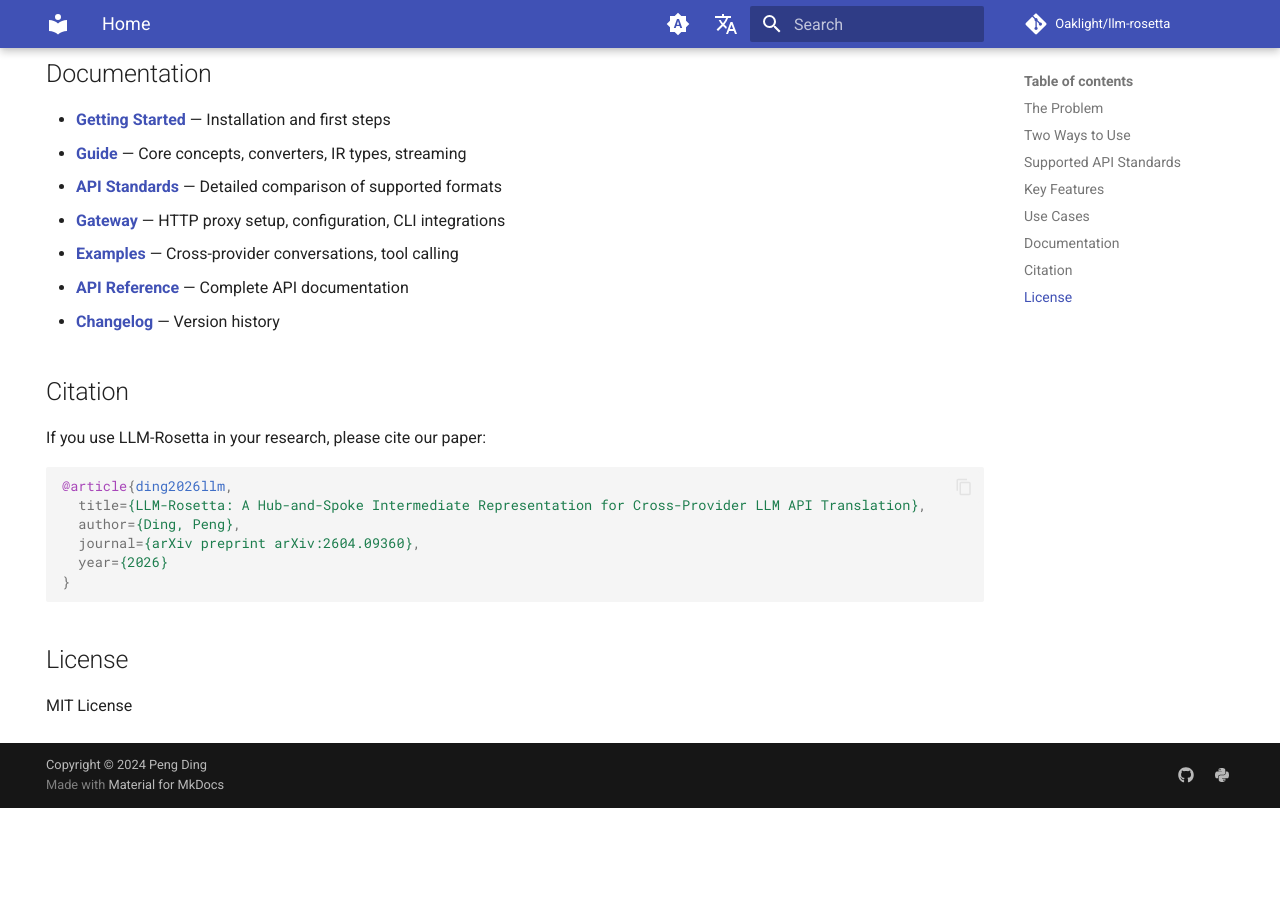
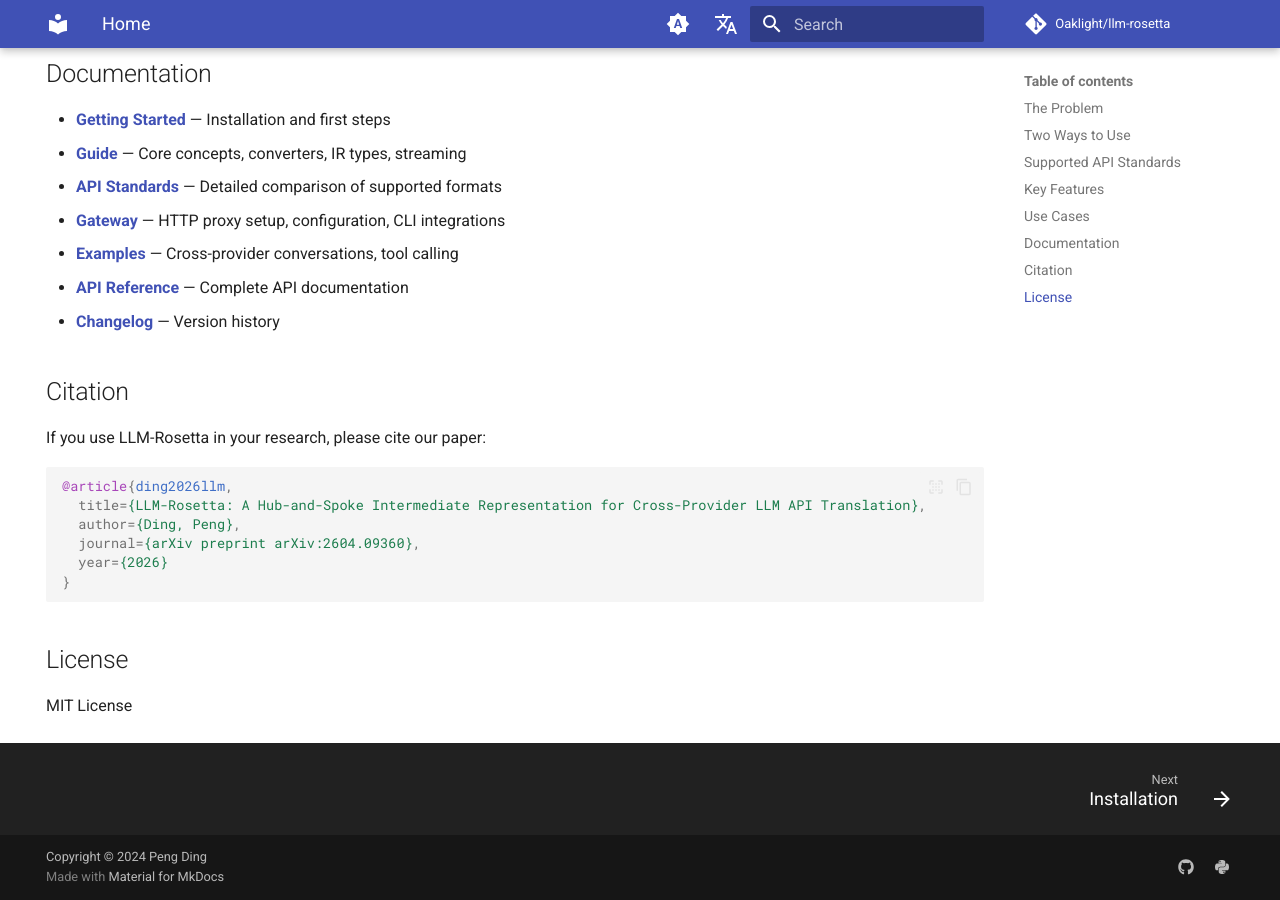
Before and after one commit to Oaklight/llm-rosetta, an MkDocs documentation site: the page built from docs/index.md, in a window 1280 px wide and 900 px high, scrolled down 2385 px. Built offline with MkDocs 1.6.1 and Material for MkDocs 9.7.7, drawn with Linux system fonts in a browser that asks for light colours; comment, search, counter and statistics services are not loaded; before the commit the page ends 3193 px from its top, so only the background shows below that.

Commit message:
docs: align theme features

```diff
--- a/mkdocs.yml
+++ b/mkdocs.yml
@@ -28,14 +28,26 @@
   features:
     - navigation.tabs
     - navigation.sections
-    - navigation.expand
     - navigation.top
     - navigation.indexes
+    - navigation.footer
+    - navigation.path
+    - navigation.tracking
+    - navigation.instant
+    - navigation.instant.prefetch
+    - navigation.instant.progress
+    - navigation.prune
+    - header.autohide
+    - toc.follow
     - search.highlight
     - search.share
     - search.suggest
     - content.code.copy
-    - content.action.edit
+    - content.code.annotate
+    - content.code.select
+    - content.tabs.link
+    - content.tooltips
+    - content.footnote.tooltips
 
 plugins:
   - search:
```
